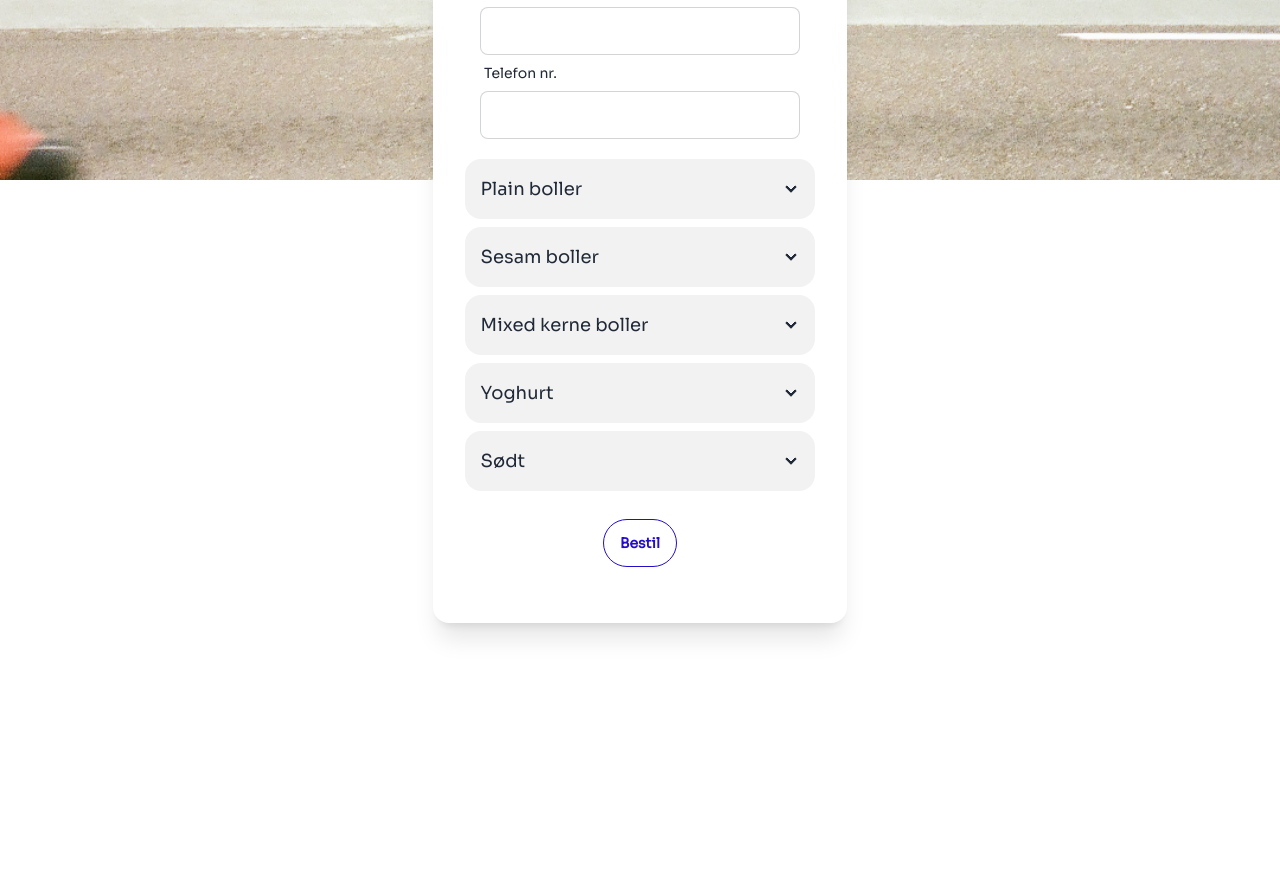
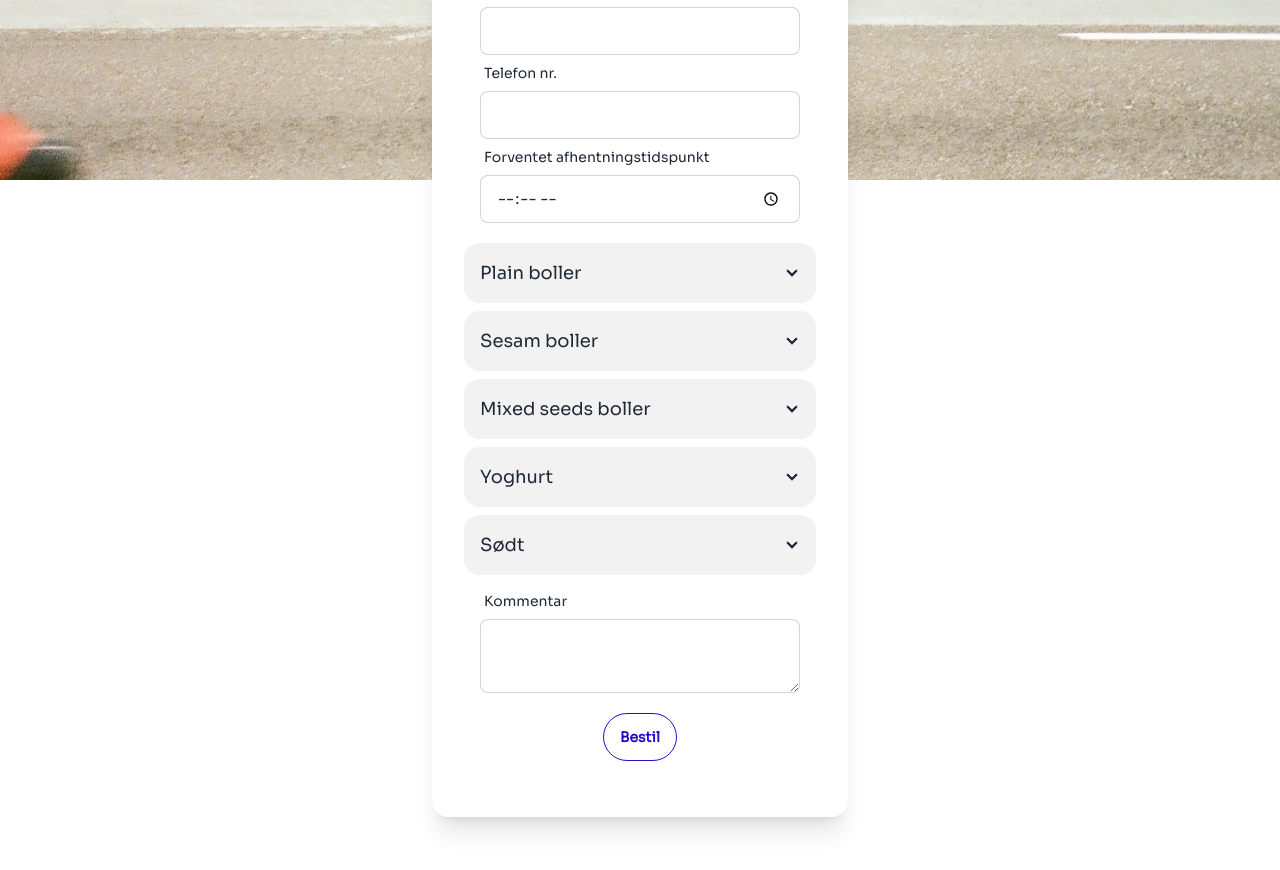
Before and after one commit to pbendtsen/aurora2, a Next.js app: page / in a window 1280 px wide. Shown: the part 620-1490 px from the top of the page. Before the commit the page ends 1395 px from the top, so only its background shows below. Built offline with nearby package versions, Linux system fonts and the light colour scheme; no server answers; the database is empty.

Commit message:
with requested changes

```diff
--- a/app/admin/page.tsx
+++ b/app/admin/page.tsx
@@ -103,9 +103,10 @@ const AdminPage = () => {
           <table className='table'>
             <thead>
               <tr>
-                <th>Name</th>
-                <th>Phone</th>
+                <th>Navn</th>
+                <th>Telf</th>
                 <th>Dato</th>
+                <th>Pick-up</th>
                 <th>Plain</th>
                 <th>Plain m. VHO</th>
                 <th>Plain m. GK</th>
@@ -117,6 +118,7 @@ const AdminPage = () => {
                 <th>Mixed m. GK</th>
                 <th>Yoghurt</th>
                 <th>Sødt</th>
+                <th>Kommentar</th>
                 <th>Action</th>
               </tr>
             </thead>
@@ -126,6 +128,7 @@ const AdminPage = () => {
                   <td>{item.name}</td>
                   <td>{item.phone}</td>
                   <td>{item.time}</td>
+                  <td>{item.pickup}</td>
                   <td>{item.plain}</td>
                   <td>{item.plainVHO}</td>
                   <td>{item.plainGK}</td>
@@ -137,6 +140,7 @@ const AdminPage = () => {
                   <td>{item.mixedGK}</td>
                   <td>{item.yoghurt}</td>
                   <td>{item.soedt}</td>
+                  <td>{item.comment}</td>
                   <td>
                     <button onClick={() => deleteItem(item.id)}>
                       <svg
@@ -159,7 +163,7 @@ const AdminPage = () => {
               ))}
 
               <tr className="bg-base-200">
-                <td colSpan={3}>Total</td>
+                <td colSpan={4}>Total</td>
                 <td>{sums.plain}</td>
                 <td>{sums.plainVHO}</td>
                 <td>{sums.plainGK}</td>
@@ -172,6 +176,8 @@ const AdminPage = () => {
                 <td>{sums.yoghurt}</td>
                 <td>{sums.soedt}</td>
                 <td></td>
+                <td></td>
+                <td></td>
               </tr>
             </tbody>
           </table>
--- a/app/page.tsx
+++ b/app/page.tsx
@@ -23,6 +23,7 @@ export default function Home() {
   const [newOrder, setNewOrder] = useState({
     name: '',
     phone: '',
+    pickup: '',
     plain: 0,
     plainVHO: 0,
     plainGK: 0,
@@ -33,7 +34,8 @@ export default function Home() {
     mixedVHO: 0,
     mixedGK: 0,
     yoghurt: 0,
-    soedt: 0
+    soedt: 0,
+    comment: ''
   })
   const [nextOpening, setNextOpening] = useState('')
   const [openingTime, setOpeningTime] = useState('')
@@ -58,6 +60,7 @@ export default function Home() {
       await addDoc(collection(db, 'orders'), {
         name: newOrder.name,
         phone: newOrder.phone,
+        pickup: newOrder.pickup,
         plain: newOrder.plain,
         plainVHO: newOrder.plainVHO,
         plainGK: newOrder.plainGK,
@@ -69,12 +72,13 @@ export default function Home() {
         mixedGK: newOrder.mixedGK,
         yoghurt: newOrder.yoghurt,
         soedt: newOrder.soedt,
+        comment: newOrder.comment,
         time: now.toLocaleDateString()
       }).then(() => {
         setLoadingAdd(false);
         setShowLove(true);
       })
-      setNewOrder({name: '', phone: '', plain: 0, plainVHO: 0, plainGK: 0, sesam: 0, sesamVHO: 0, sesamGK: 0, mixed: 0, mixedVHO: 0, mixedGK: 0, yoghurt: 0, soedt: 0});
+      setNewOrder({name: '', phone: '', pickup: '', plain: 0, plainVHO: 0, plainGK: 0, sesam: 0, sesamVHO: 0, sesamGK: 0, mixed: 0, mixedVHO: 0, mixedGK: 0, yoghurt: 0, soedt: 0, comment: ''});
     }
     else {
       setShowError(true)
@@ -130,6 +134,13 @@ export default function Home() {
                   <span className="label-text">Telefon nr.</span>
                 </div>
                 <input type="text" className="input input-bordered focus:border-primary focus:outline-none w-full max-w-xs" value={newOrder.phone} onChange={(e) => setNewOrder({...newOrder, phone: e.target.value})}/>
+              </label>
+
+              <label className="form-control w-full max-w-xs">
+                <div className="label">
+                  <span className="label-text">Forventet afhentningstidspunkt</span>
+                </div>
+                <input type="time" className="input input-bordered focus:border-primary focus:outline-none w-full max-w-xs" value={newOrder.pickup} onChange={(e) => setNewOrder({...newOrder, pickup: e.target.value})}/>
               </label>
 
               <div className="collapse collapse-arrow bg-base-200 mt-5">
@@ -194,12 +205,12 @@ export default function Home() {
 
               <div className="collapse collapse-arrow bg-base-200 mt-2">
                 <input type="checkbox" name="my-accordion-2" />
-                <h5 className="collapse-title text-lg font-medium">Mixed kerne boller</h5>
+                <h5 className="collapse-title text-lg font-medium">Mixed seeds boller</h5>
                 <div className="collapse-content flex flex-col">
 
                   <label className="form-control w-full max-w-xs">
                     <div className="label">
-                      <span className="label-text">Mixed kerne bolle</span>
+                      <span className="label-text">Mixed seeds bolle</span>
                     </div>
                     {/* <input type="text" placeholder="Type here" className="input input-bordered w-full max-w-xs" /> */}
                     <input type="number" className="input input-bordered focus:border-primary focus:outline-none w-full max-w-xs" value={newOrder.mixed} onChange={(e) => setNewOrder({...newOrder, mixed: parseInt(e.target.value)})}/>
@@ -207,14 +218,14 @@ export default function Home() {
 
                   <label className="form-control w-full max-w-xs">
                     <div className="label">
-                      <span className="label-text">Mixed kerne bolle m. smør og Vesterhavsost</span>
+                      <span className="label-text">Mixed seeds bolle m. smør og Vesterhavsost</span>
                     </div>
                     <input type="number" className="input input-bordered focus:border-primary focus:outline-none w-full max-w-xs" value={newOrder.mixedVHO} onChange={(e) => setNewOrder({...newOrder, mixedVHO: parseInt(e.target.value)})}/>
                   </label>
 
                   <label className="form-control w-full max-w-xs">
                     <div className="label">
-                      <span className="label-text">Mixed kerne bolle m. smør og Gammelknas</span>
+                      <span className="label-text">Mixed seeds bolle m. smør og Gammelknas</span>
                     </div>
                     <input type="number" className="input input-bordered focus:border-primary focus:outline-none w-full max-w-xs" value={newOrder.mixedGK} onChange={(e) => setNewOrder({...newOrder, mixedGK: parseInt(e.target.value)})}/>
                   </label>
@@ -229,7 +240,7 @@ export default function Home() {
 
                   <label className="form-control w-full max-w-xs">
                     <div className="label">
-                      <span className="label-text">Yoghurt m. appelsinkompont og granola</span>
+                      <span className="label-text">Månedlig yoghurt servering m. granola</span>
                     </div>
                     <input type="number" className="input input-bordered focus:border-blue-800 focus:outline-none w-full max-w-xs" value={newOrder.yoghurt} onChange={(e) => setNewOrder({...newOrder, yoghurt: parseInt(e.target.value)})}/>
                   </label>
@@ -244,13 +255,20 @@ export default function Home() {
 
                   <label className="form-control w-full max-w-xs">
                     <div className="label">
-                      <span className="label-text">Kardemommesnurre</span>
+                      <span className="label-text">Lemon glazed lemon poppy seed loaf m. mascarponecreme, pistaciekrokant, frisk mynte og citronskal</span>
                     </div>
                     <input type="number" className="input input-bordered focus:border-blue-800 focus:outline-none w-full max-w-xs" value={newOrder.soedt} onChange={(e) => setNewOrder({...newOrder, soedt: parseInt(e.target.value)})}/>
                   </label>
 
                 </div>
               </div>
+
+              <label className="form-control w-full max-w-xs">
+                <div className="label">
+                  <span className="label-text">Kommentar</span>
+                </div>
+                <textarea className="textarea textarea-bordered focus:border-primary focus:outline-none w-full max-w-xs" value={newOrder.comment} onChange={(e) => setNewOrder({...newOrder, comment: e.target.value})}/>
+              </label>
 
               <button className="btn btn-outline hover:bg-white text-white rounded-full mb-6 mt-5" style={{color: '#240ECA'}} type="submit" onClick={addItem}>
                 {loadingAdd ? (
@@ -268,8 +286,11 @@ export default function Home() {
         </div>
         </div>
 
-          <h3 className="mt-10 text-lg text-white">Find os på Instagram</h3>
+          <p className="mt-10 text-base text-white">
+            <a href="https://maps.app.goo.gl/DpTdvbrcZi1hXmheA" target="_blank">Nørrebrogade 200A, 2200 København</a>
+          </p>
 
+          <a href="https://www.instagram.com/bageriet_aurora?igsh=anhqdmRuc2FyZWM2" target="_blank">
             <svg
               xmlns="http://www.w3.org/2000/svg"
               className="h-7 w-7 mb-10 mt-4"
@@ -280,6 +301,8 @@ export default function Home() {
               <path d="M12 2.163c3.204 0 3.584.012 4.85.07 3.252.148 4.771 1.691 4.919 4.919.058 1.265.069 1.645.069 4.849 0 3.205-.012 3.584-.069 4.849-.149 3.225-1.664 4.771-4.919 4.919-1.266.058-1.644.07-4.85.07-3.204 0-3.584-.012-4.849-.07-3.26-.149-4.771-1.699-4.919-4.92-.058-1.265-.07-1.644-.07-4.849 0-3.204.013-3.583.07-4.849.149-3.227 1.664-4.771 4.919-4.919 1.266-.057 1.645-.069 4.849-.069zm0-2.163c-3.259 0-3.667.014-4.947.072-4.358.2-6.78 2.618-6.98 6.98-.059 1.281-.073 1.689-.073 4.948 0 3.259.014 3.668.072 4.948.2 4.358 2.618 6.78 6.98 6.98 1.281.058 1.689.072 4.948.072 3.259 0 3.668-.014 4.948-.072 4.354-.2 6.782-2.618 6.979-6.98.059-1.28.073-1.689.073-4.948 0-3.259-.014-3.667-.072-4.947-.196-4.354-2.617-6.78-6.979-6.98-1.281-.059-1.69-.073-4.949-.073zm0 5.838c-3.403 0-6.162 2.759-6.162 6.162s2.759 6.163 6.162 6.163 6.162-2.759 6.162-6.163c0-3.403-2.759-6.162-6.162-6.162zm0 10.162c-2.209 0-4-1.79-4-4 0-2.209 1.791-4 4-4s4 1.791 4 4c0 2.21-1.791 4-4 4zm6.406-11.845c-.796 0-1.441.645-1.441 1.44s.645 1.44 1.441 1.44c.795 0 1.439-.645 1.439-1.44s-.644-1.44-1.439-1.44z" />
             </svg>
 
+          </a>
+
       </div>
     </main>
   );
```
Lines whose indentation alone changed are shown as unchanged.
